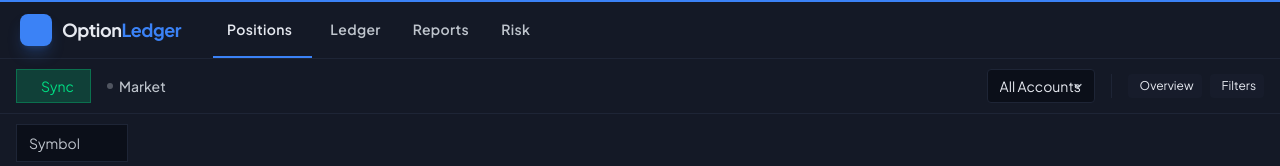
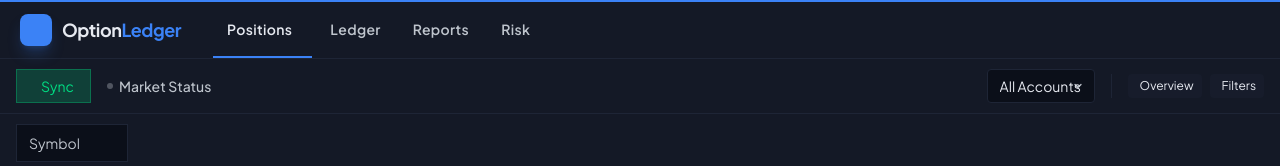
Before and after one commit to sbj175/trade-journal, a Vue app in the folder frontend/: page /positions/options in a window 1280 px wide. Shown: the top 166 px of the page. Built offline with nearby package versions, Linux system fonts and the light colour scheme; the HTML template or start-up script is replaced by a standard one.

Commit message:
Rename market indicator label to "Market Status"
Co-Authored-By: Claude Opus 4.6 (1M context) <noreply@anthropic.com>

```diff
--- a/frontend/src/stores/market.js
+++ b/frontend/src/stores/market.js
@@ -10,7 +10,7 @@ export const useMarketStore = defineStore('market', () => {
   const overallStatus = computed(() => marketStatus.value?.overall_status || null)
 
   const statusLabel = computed(() => {
-    return 'Market'
+    return 'Market Status'
   })
 
   const statusColor = computed(() => {
```
